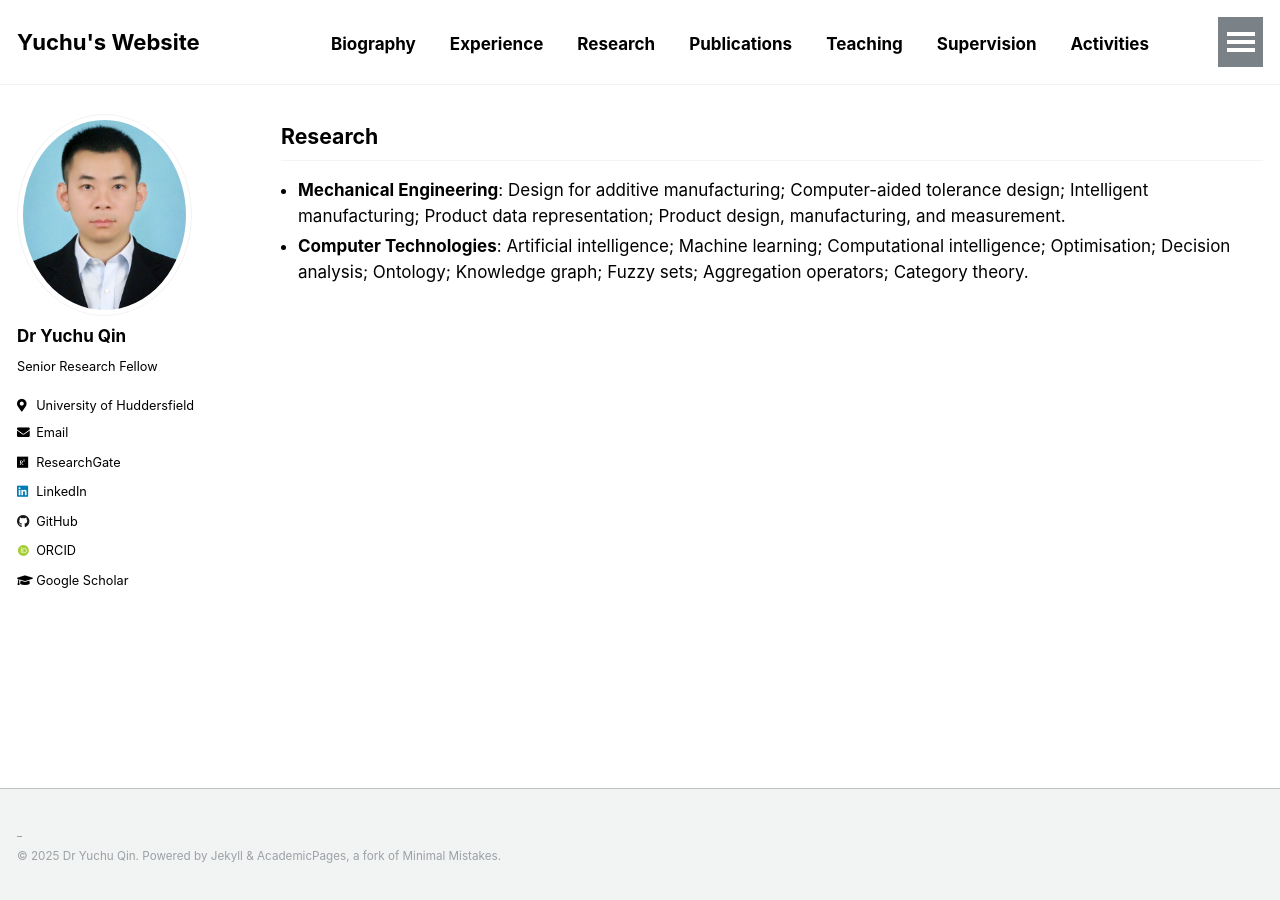
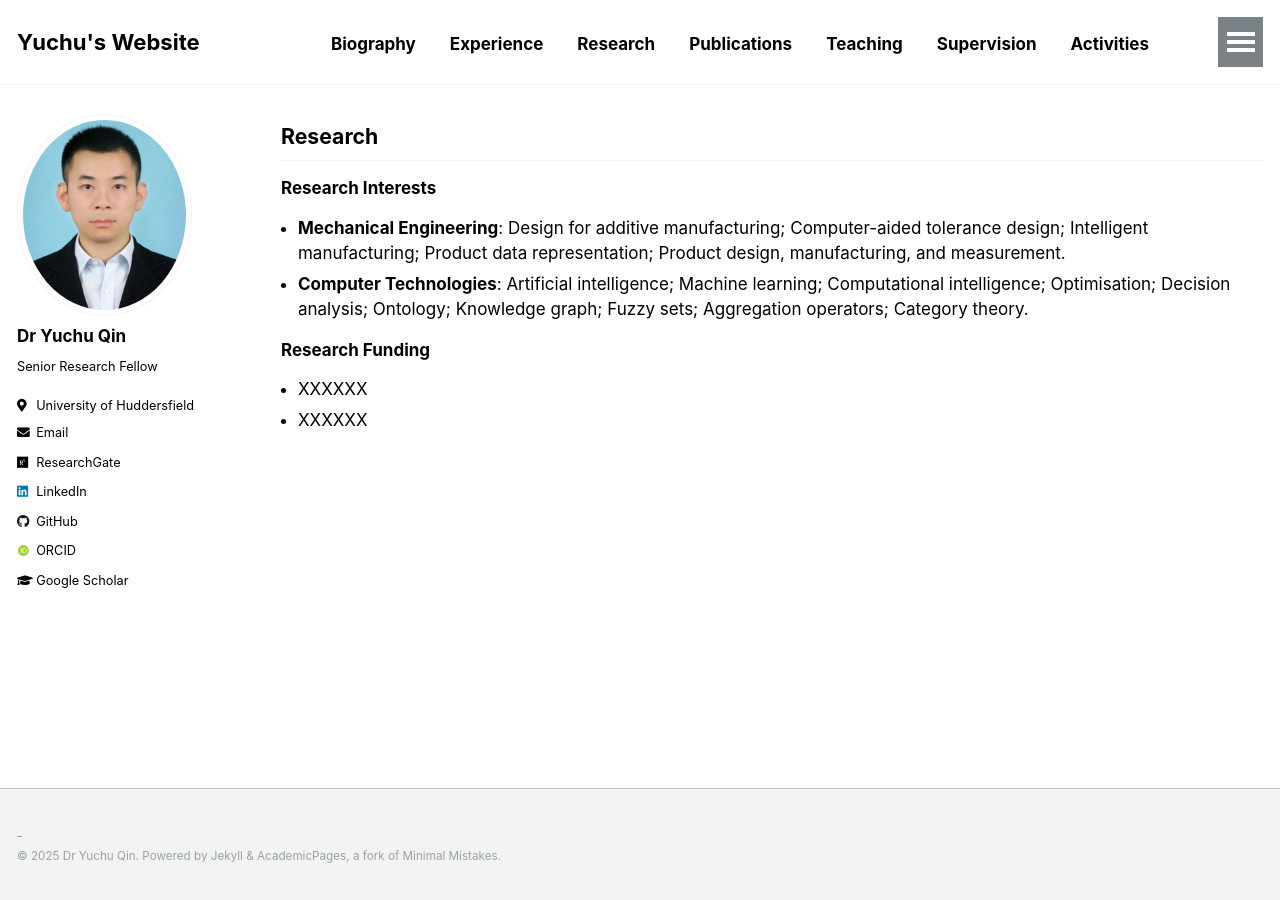
Before and after one commit to yuchu-qin/yuchu-qin.github.io, a Jekyll site: the page built from _pages/research.md, in a window 1280 px wide. Built offline with Jekyll 4.4.1, drawn with Linux system fonts in a browser that asks for light colours; some web fonts are replaced; our own code applies the rules of GitHub Pages for plain Markdown files.

Commit message:
Update research.md

```diff
--- a/_pages/research.md
+++ b/_pages/research.md
@@ -4,5 +4,10 @@ author_profile: true
 ---
 
 ## Research
+### Research Interests
 - **Mechanical Engineering**: Design for additive manufacturing; Computer-aided tolerance design; Intelligent manufacturing; Product data representation; Product design, manufacturing, and measurement.
 - **Computer Technologies**: Artificial intelligence; Machine learning; Computational intelligence; Optimisation; Decision analysis; Ontology; Knowledge graph; Fuzzy sets; Aggregation operators; Category theory.
+
+### Research Funding
+- XXXXXX
+- XXXXXX
```
